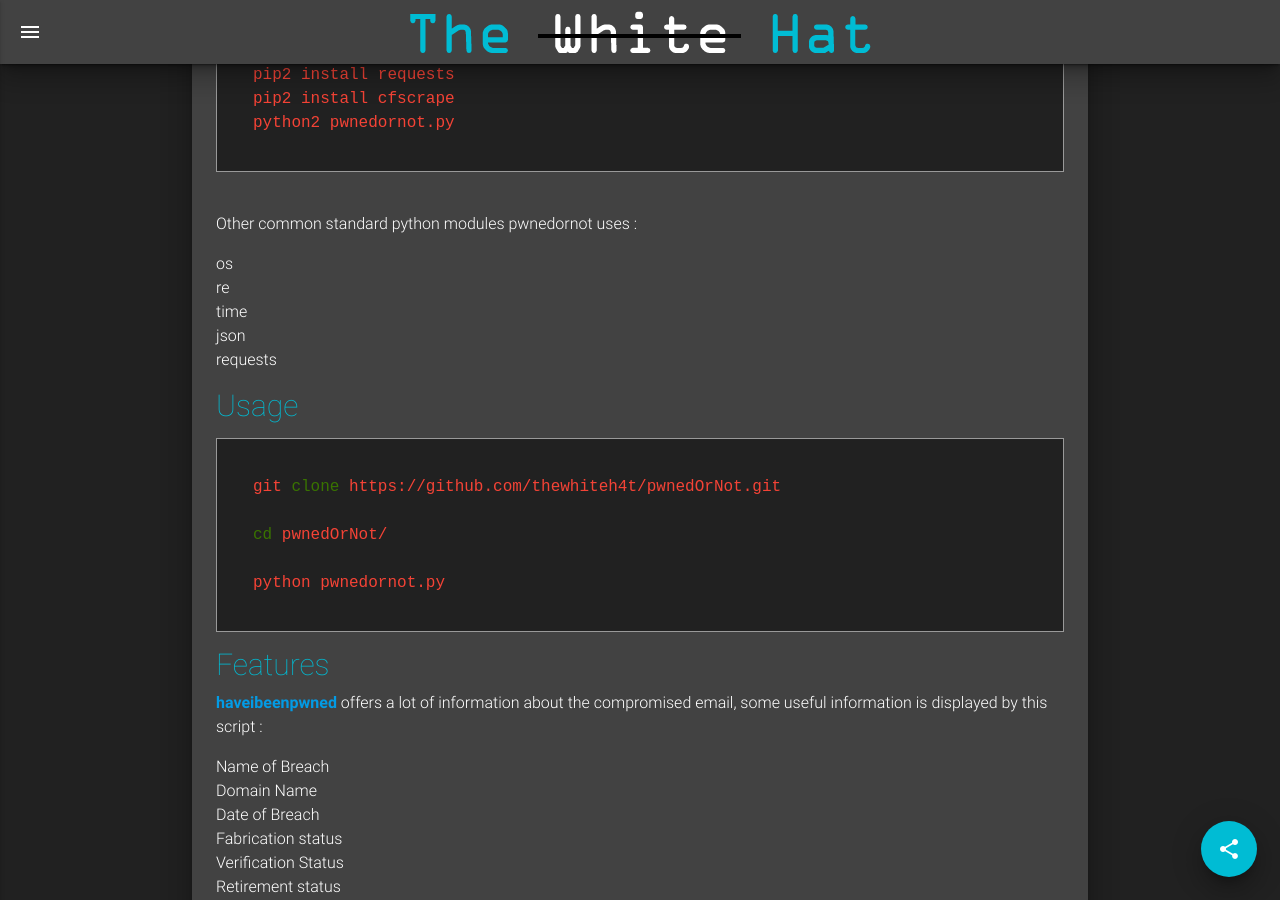
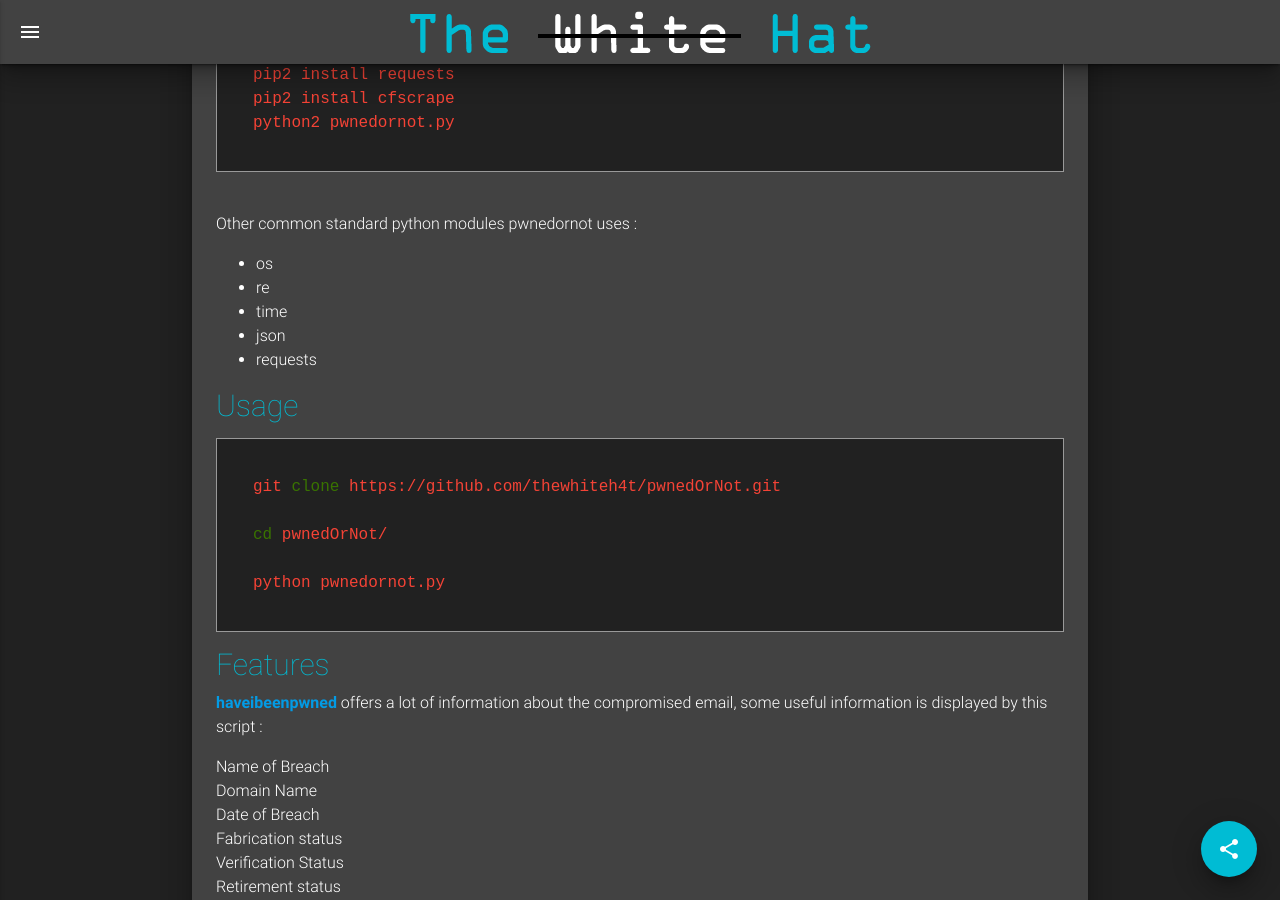
Before and after one commit to thewhiteh4t/thewhiteh4t.github.io, a Jekyll site: the page built from _posts/2018-05-26-pwnedornot.md, in a window 1280 px wide and 900 px high, scrolled down 1067 px. Built offline with Jekyll 4.4.1, drawn with Linux system fonts in a browser that asks for light colours; nearby versions of some CDN libraries; our own code applies the rules of GitHub Pages for plain Markdown files.

Commit message:
Update from Forestry.io - 2018-05-26-pwnedornot.md

```diff
--- a/_posts/2018-05-26-pwnedornot.md
+++ b/_posts/2018-05-26-pwnedornot.md
@@ -49,7 +49,7 @@ python2 pwnedornot.py
 <br>
 Other common standard python modules pwnedornot uses :
 
-<ul> <li>os</li> <li>re</li> <li>time</li> <li>json</li> <li>requests</li> </ul> <h4 class="cyan-text subtitle">Usage</h4> <pre><code class="grey darken-4 red-text">git clone https://github.com/thewhiteh4t/pwnedOrNot.git
+<ul class="browser-default"> <li>os</li> <li>re</li> <li>time</li> <li>json</li> <li>requests</li> </ul> <h4 class="cyan-text subtitle">Usage</h4> <pre><code class="grey darken-4 red-text">git clone https://github.com/thewhiteh4t/pwnedOrNot.git
 
 cd pwnedOrNot/
 
```
